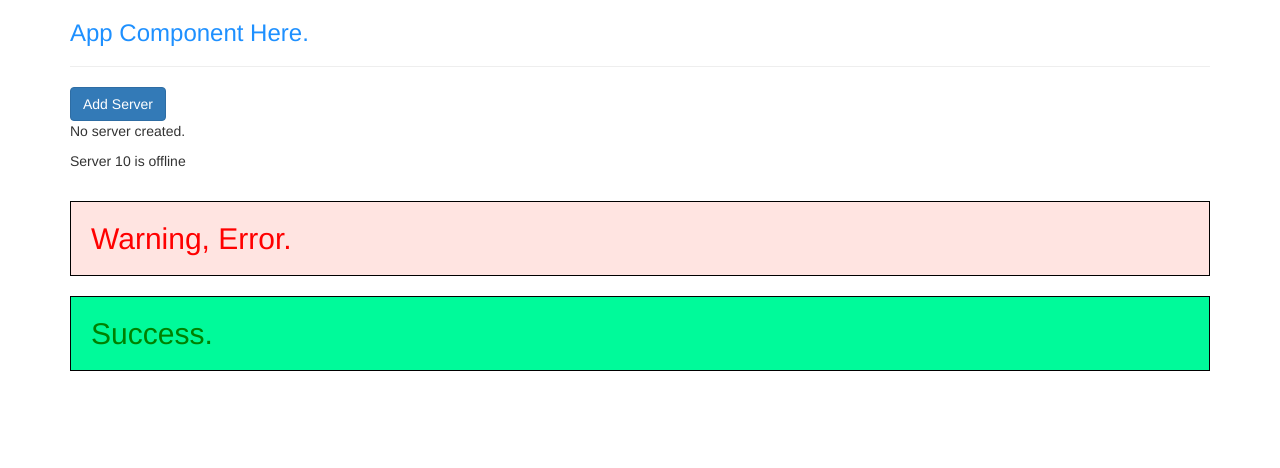
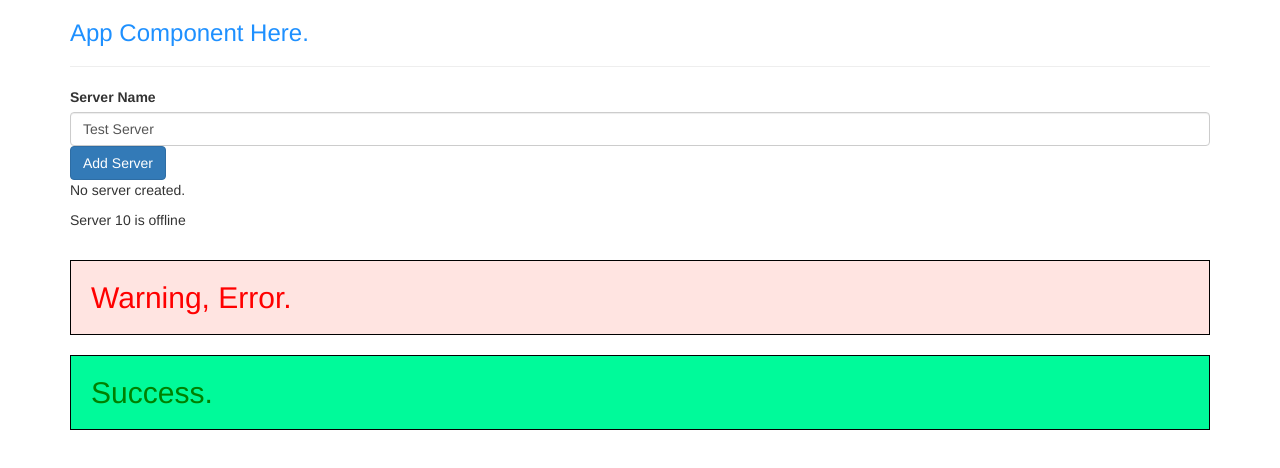
Before and after one commit to bowmancg/angular-intro, an Angular app: page / in a window 1280 px wide. Shown: the top 468 px of the page. Built offline with nearby package versions, Linux system fonts and the light colour scheme.

Commit message:
databinding

```diff
--- a/src/app/servers/servers.component.html
+++ b/src/app/servers/servers.component.html
@@ -1,3 +1,6 @@
+<label>Server Name</label>
+<input type="text" class="form-control" [(ngModel)]="serverName">
+
 <button [disabled]="!allowNewServer" (click)="onCreateServer()" class="btn btn-primary">Add Server</button>
 <p>{{serverCreateStatus}}</p>
 
--- a/src/app/servers/servers.component.ts
+++ b/src/app/servers/servers.component.ts
@@ -9,6 +9,7 @@
 export class ServersComponent implements OnInit {
   allowNewServer = false
   serverCreateStatus = 'No server created.'
+  serverName = 'Test Server'
 
   constructor() {
     setTimeout(() => {
@@ -19,6 +20,10 @@
   ngOnInit(): void {}
 
   onCreateServer() {
-    this.serverCreateStatus = 'Server Created.'
+    this.serverCreateStatus = this.serverName + ' was Created.'
+  }
+
+  onUpdateServerName(event: Event) {
+    this.serverName = (<HTMLInputElement>event.target).value
   }
 }
```
